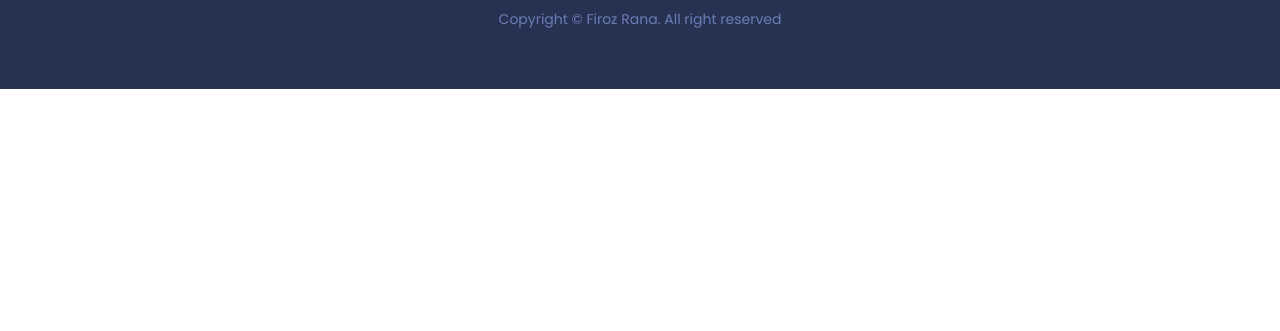
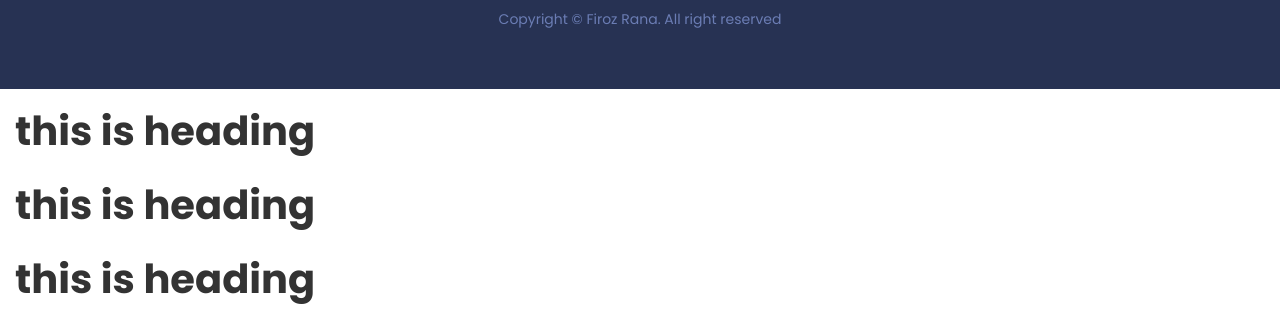
Before and after one commit to Firozrana/basic-app-landing, a plain HTML site: page index.html in a window 1280 px wide. Shown: the part 7108-7439 px from the top of the page. Before the commit the page ends 7197 px from the top, so only its background shows below. Drawn offline with Linux system fonts and the light colour scheme.

Commit message:
static design completed

```diff
--- a/index.html
+++ b/index.html
@@ -398,6 +398,19 @@
     </div>
 </section>
 <!-- footer section end -->
+<div class="col-md-6">
+    <div class="abc d-flex">
+        <h2>this is heading</h2>
+    </div>
+    <div class="abd d-flex">
+        <h2>this is heading</h2>
+    </div>
+    <div class="cszn d-flex">
+        <h2>this is heading</h2>
+
+    </div>
+</div>
+<div class="col-md-6"></div>
 
 <!-- test section -->
 <!-- js script here -->
```
